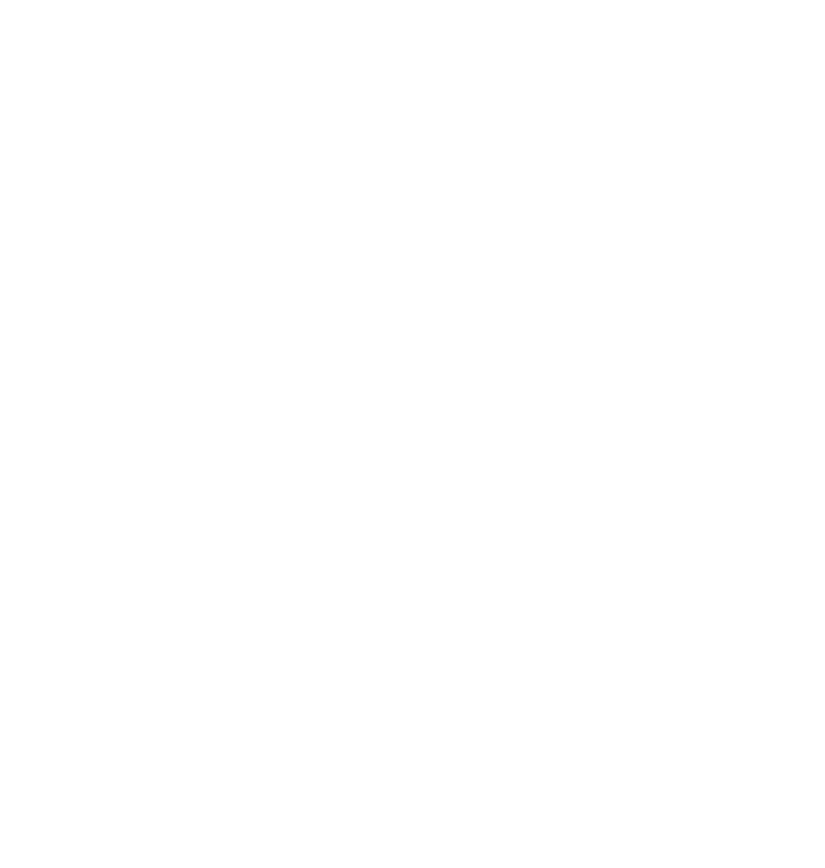
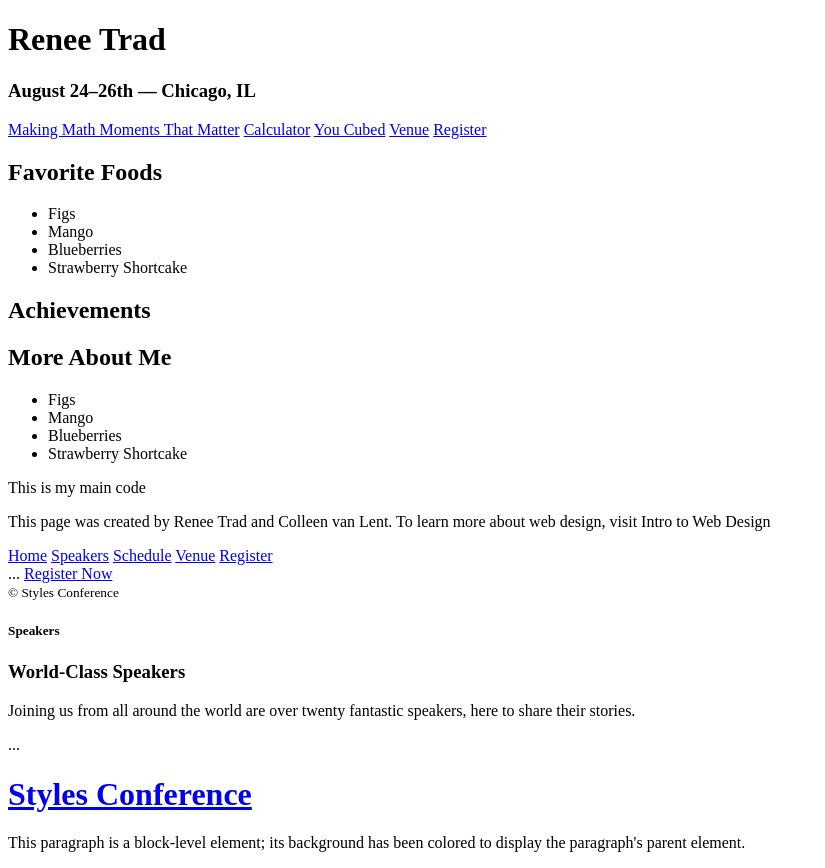
Before and after one commit to rltrad/foodforthought.github.io, a plain HTML site: page Sample1.html in a window 1280 px wide. Shown: the whole page, without its empty margins (0-825 px from the left). Before the commit the page ends 800 px from the top, so only its background shows below. Drawn offline with Linux system fonts and the light colour scheme.

Commit message:
Update Sample1.html

```diff
--- a/Sample1.html
+++ b/Sample1.html
@@ -1,10 +1,89 @@
-<!DOCTYPE html>
-<html lang="en">
-<head>
+<!Doctype html>
+  <head>
     <meta charset="UTF-8">
-    <title>Document</title>
-</head>
-<body>
+    <title>Math Sites</title>
+  </head>
 
-</body>
+  <header>
+  <h1>Renee Trad</h1>
+  <h3>August 24&ndash;26th &mdash; Chicago, IL</h3>
+  <nav>
+    <a href="https://makemathmoments.com/">Making Math Moments That Matter</a>
+    <a href="https://www.desmos.com/calculator">Calculator</a>
+    <a href="https://www.youcubed.org/">You Cubed</a>
+    <a href="venue.html">Venue</a>
+    <a href="register.html">Register</a>
+  </nav>
+</header>
+
+<section>
+  <h1>Favorite Foods</h1>
+	<ul>
+ 	<li>Figs</li>
+  	<li>Mango</li>
+ 	<li>Blueberries</li>
+  	<li>Strawberry Shortcake</li>
+	</ul>
+</section>
+<section>
+  <h1>Achievements</h1>
+
+</section>
+<section>
+  <h1>More About Me</h1>
+	<ul>
+ 	<li>Figs</li>
+  	<li>Mango</li>
+ 	<li>Blueberries</li>
+  	<li>Strawberry Shortcake</li>
+	</ul>
+</section>
+  <body>
+    <main><p> This is my main code </main>
+    <footer> <p>This page was created by Renee Trad and Colleen van Lent.  To learn more about web design, visit Intro to Web Design </footer>
+    </footer>
+
+
+
+  <nav>
+    <a href="index.html">Home</a>
+    <a href="speakers.html">Speakers</a>
+    <a href="schedule.html">Schedule</a>
+    <a href="venue.html">Venue</a>
+    <a href="register.html">Register</a>
+  </nav>
+
+</footer>
+<section>
+
+  ...
+
+  <a href="register.html">Register Now</a>
+
+</section>
+  </body>
+
+
+<footer>
+  <small>&copy; Styles Conference</small>
+</footer>
+  <section>
+    <h5>Speakers</h5>
+    <h3>World-Class Speakers</h3>
+    <p>Joining us from all around the world are over twenty fantastic speakers, here to share their stories.</p>
+  </section>
+
+
+  ...
+
+</section>
 </html>
+
+<h1>
+  <a href="index.html">Styles Conference</a>
+</h1>
+<p>This paragraph is a block-level element; its background has been colored to display the paragraph's parent element.</p>
+
+
+
+<!-- -->
```
